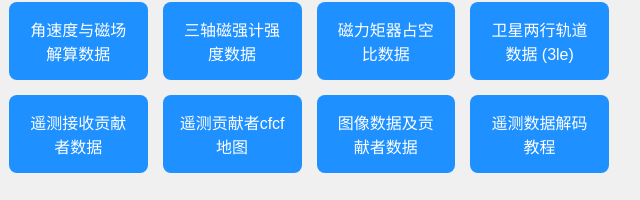
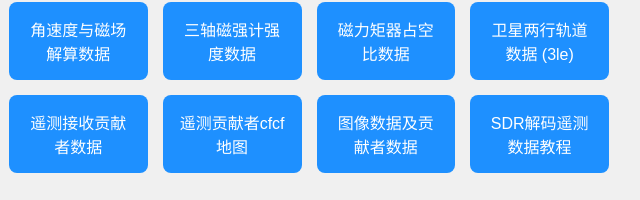
Before and after one commit to X-MQSI/ASRTU-1-Data-Link, a plain HTML site: page index.html in a window 1280 px wide. Shown: the part 219-419 px from the top of the page, 331-971 px from the left. Drawn offline with Linux system fonts and the light colour scheme.

Commit message:
Update index.html

```diff
--- a/index.html
+++ b/index.html
@@ -90,7 +90,7 @@
         <a target="_blank" href="http://1.92.100.130/pages/contributor.html">遥测接收贡献者数据</a>
         <a target="_blank" href="http://1.92.100.130/pages/map.html">遥测贡献者cfcf地图</a>
         <a target="_blank" href="http://1.92.100.130/pages/pics-asrtu.html">图像数据及贡献者数据</a>
-        <a target="_blank" href="https://sway.com/processPublish?id=PpOFcASKXMlOJNRQ&clientId=Agave&auth_pvr=WindowsLiveId&auth_upn=maqingshui@outlook.com">遥测数据解码教程</a>
+        <a target="_blank" href="https://sway.cloud.microsoft/PpOFcASKXMlOJNRQ?ref=Link&loc=play">SDR解码遥测数据教程</a>
     </div>
 
     <div class="footer">
```
